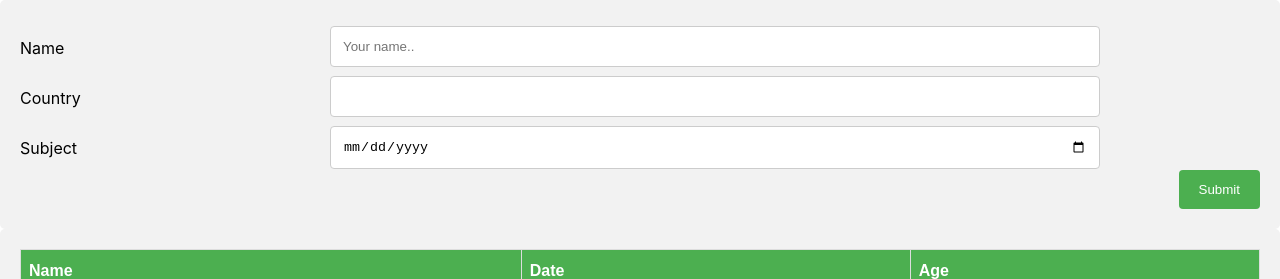
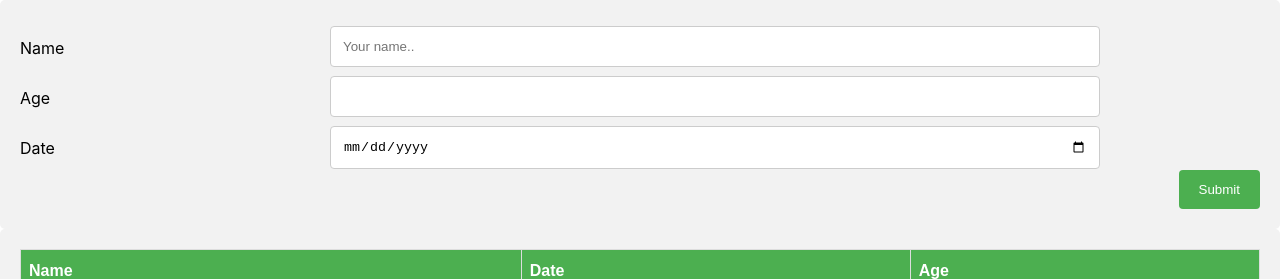
Before and after one commit to AhmedAhmedHassan/react.js, a React (Create React App) app: page / in a window 1280 px wide. Shown: the top 279 px of the page. Built offline with nearby package versions, Linux system fonts and the light colour scheme.

Commit message:
submit the form

```diff
--- a/src/components/form/Form.js
+++ b/src/components/form/Form.js
@@ -1,33 +1,84 @@
+import React , {useState} from 'react';
 import './form.css';
 
 const Form=()=>{
+
+  // another way of state
+// const [enteredInputs, setEnteredInputs] = useState({
+//   enteredTitle : '',
+//   enteredAge : '',
+//   enteredDate : ''
+// })
+
+const [enteredTitle, setEnteredTitle] = useState('');
+const [enteredAge, setEnteredAge] = useState('');
+const [enteredDate, setEnteredDate] = useState('');
+
+const titleHandler = event =>{
+  setEnteredTitle(event.target.value);
+//    setEnteredInputs((previousState)=>{
+//      return{
+//       ...previousState,
+//       enteredTitle : event.target.value
+//      }
+
+//   })
+ }
+
+const ageHandler = event =>{
+  setEnteredAge(event.target.value);
+
+}
+
+const dateHandler = event =>{
+  setEnteredDate(event.target.value);
+
+}
+
+const submitHandler = event =>{
+  event.preventDefault();
+
+  const output = {
+    title : enteredTitle,
+    age : enteredAge,
+    date : new Date(enteredDate)
+  }
+
+console.log(output)
+setEnteredTitle('')
+setEnteredAge('')
+setEnteredDate('')
+
+}
+
     return(
-          <div>
-              <div class="container">
-  <form action="" >
+
+<div>
+<div class="container">
+  <form onSubmit={submitHandler}>
   <div class="row">
     <div class="col-25">
       <label for="fname"> Name</label>
     </div>
     <div class="col-75">
-      <input type="text" id="fname" name="firstname" placeholder="Your name.." />
+      <input type="text" id="fname" name="firstname" placeholder="Your name.." value={enteredTitle}  onChange={titleHandler} />
     </div>
   </div>
 
   <div class="row">
     <div class="col-25">
-      <label for="country">Country</label>
+      <label for="country">Age</label>
     </div>
     <div class="col-75">
-      <input type="number"  name="age"  />
+      <input type="number"  name="age" onChange={ageHandler} value={enteredAge} />
     </div>
   </div>
   <div class="row">
     <div class="col-25">
-      <label for="subject">Subject</label>
+      <label for="subject">Date</label>
     </div>
     <div class="col-75">
-    <input type="date"  name="date"  />
+    <input type="date"  name="date" value={enteredDate} onChange={dateHandler} />
     </div>
   </div>
   <div class="row">
```
